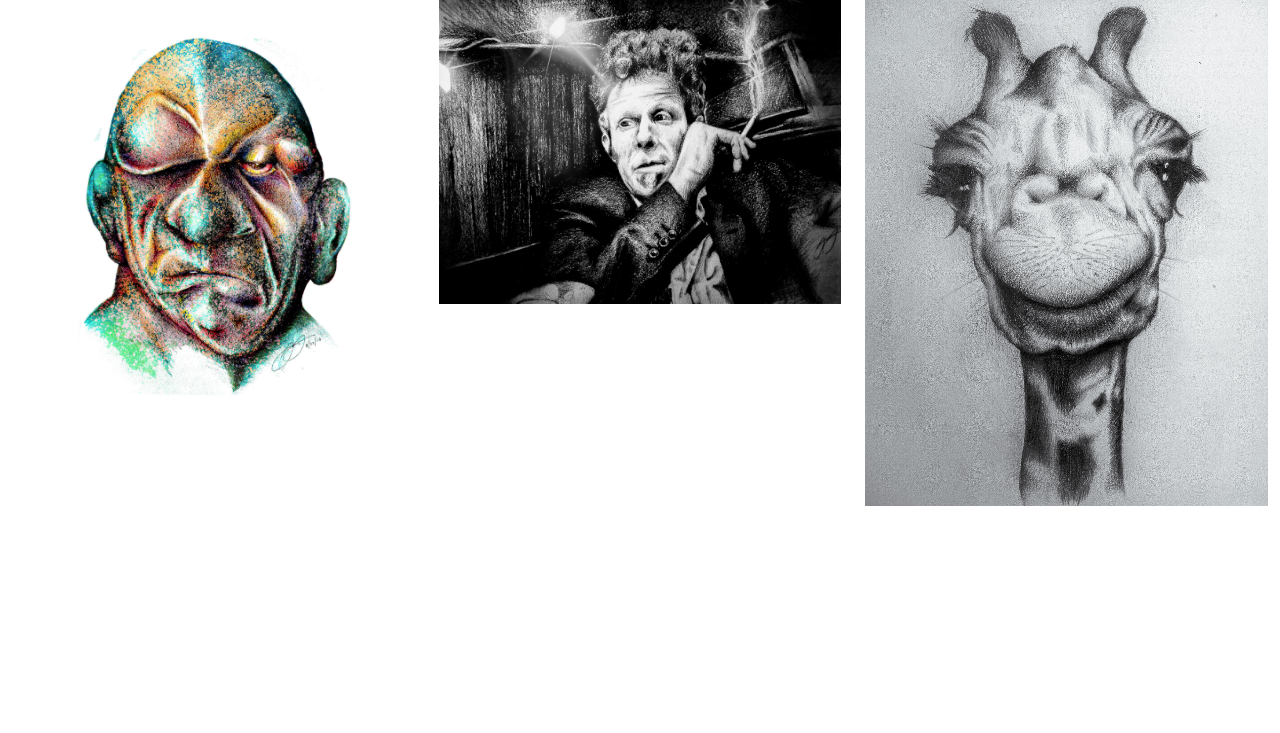
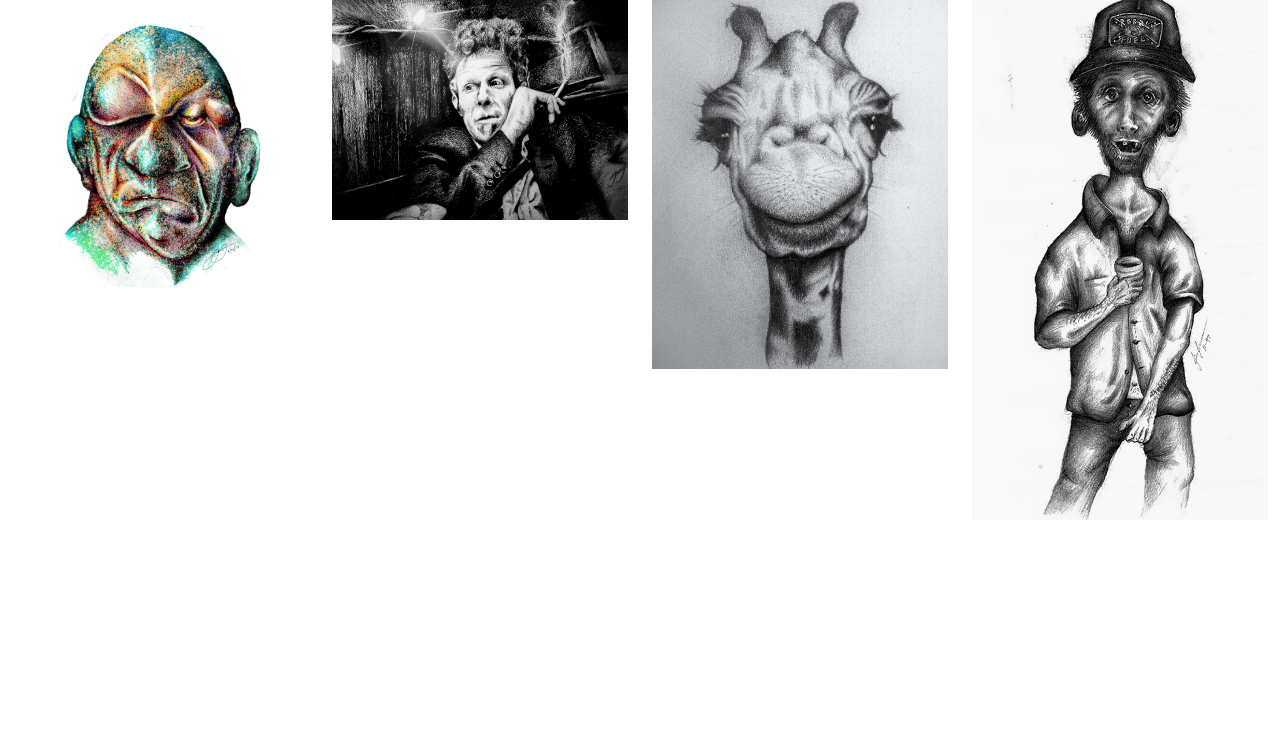
Before and after one commit to groovyxyz/groovyxyz.github.io, a plain HTML site: page art/index.html in a window 1280 px wide. Shown: the part 67-800 px from the top of the page. Drawn offline with nearby package versions, Linux system fonts and the light colour scheme.

Commit message:
Update index.html

```diff
--- a/art/index.html
+++ b/art/index.html
@@ -20,6 +20,9 @@
         <div class="col">
           <img src="/smiling-giraffe.jpg" class="img-fluid"/>
         </div>
+        <div class="col">
+          <img src="/james-woody.jpg" class="img-fluid"/>
+        </div>
       </div>
     </div>
     <script src="https://cdn.jsdelivr.net/npm/bootstrap@5.2.0/dist/js/bootstrap.bundle.min.js" integrity="sha384-A3rJD856KowSb7dwlZdYEkO39Gagi7vIsF0jrRAoQmDKKtQBHUuLZ9AsSv4jD4Xa" crossorigin="anonymous"></script>
```
